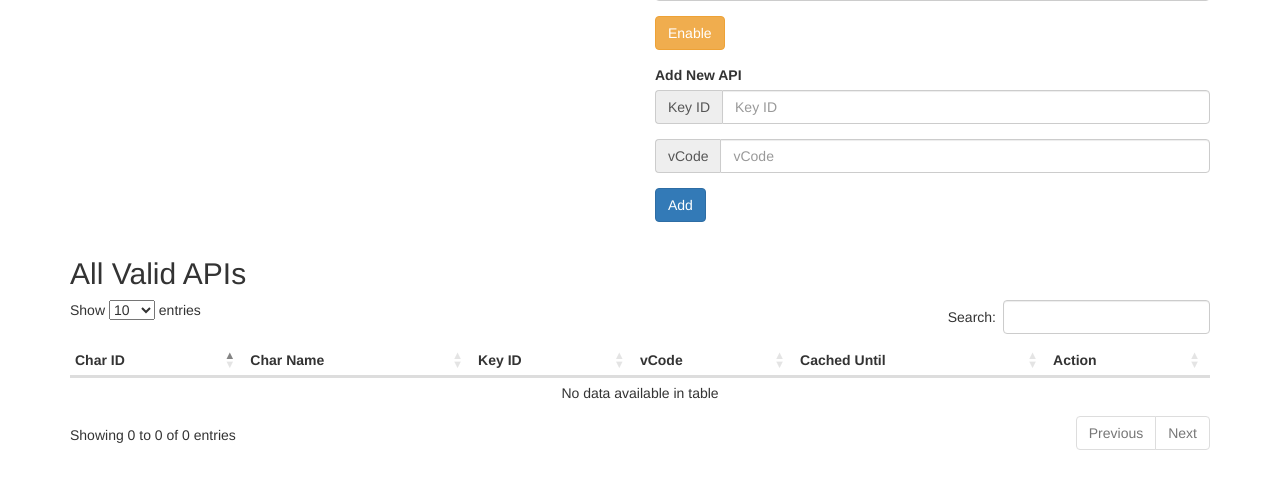
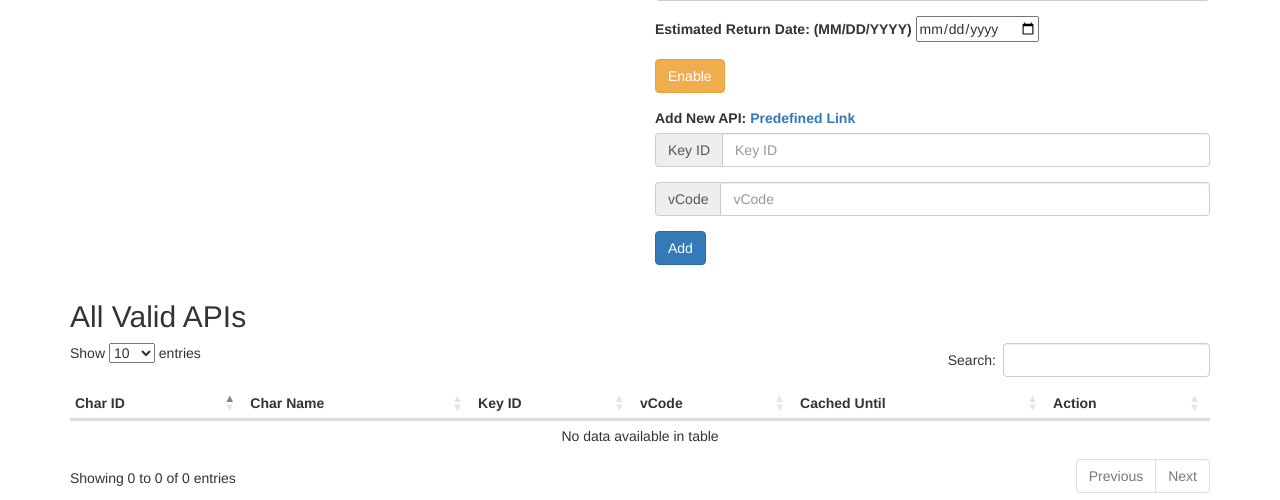
Before and after one commit to macalik/TITDev, a Flask app: template templates/account.html in a window 1280 px wide. Shown: the part 360-860 px from the top of the page. Before the commit the page ends 810 px from the top, so only its background shows below. Run offline with Flask 2, Linux system fonts and the light colour scheme; the template is opened without the code that fills it, so the values that code supplies are empty; parts of the project's set-up code (start-up, migrations or seed data) failed here and were passed over; some libraries are stand-ins or nearby versions.

Commit message:
Implementation Bug Fixes
API Key now grabs all characters, isk/m3 now shows correct value, added date to "away from eve".

```diff
--- a/templates/account.html
+++ b/templates/account.html
@@ -57,11 +57,19 @@
                             <textarea class="form-control" rows="10" name="text" disabled>{{vacation_text}}</textarea>
                         </div>
                         <div class="form-group">
+                            <label for="date">Estimated Return Date</label>
+                            <input id="date" name="date" type="date" value="{{vacation_date}}" disabled/>
+                        </div>
+                        <div class="form-group">
                             <button name="action" type="submit" class="btn btn-danger" value="disable">Disable</button>
                         </div>
                         {% else %}
                         <div class="form-group">
                             <textarea class="form-control" rows="10" name="text"></textarea>
+                        </div>
+                        <div class="form-group">
+                            <label for="date2">Estimated Return Date: (MM/DD/YYYY)</label>
+                            <input id="date2" name="date" type="date" />
                         </div>
                         <div class="form-group">
                             <button name="action" type="submit" class="btn btn-warning" value="enable">Enable</button>
@@ -71,7 +79,7 @@
                 </div>
                 <div>
                     <form method="post">
-                        <label>Add New API</label>
+                        <label>Add New API: <a href="http://community.eveonline.com/support/api-key/CreatePredefined?accessMask={{access_mask}}">Predefined Link</a></label>
                         <div class="form-group">
                             <div class="input-group">
                                 <span class="input-group-addon">Key ID</span>
--- a/templates/corp.html
+++ b/templates/corp.html
@@ -17,13 +17,15 @@
                         <tr>
                             <th>Character</th>
                             <th>Description</th>
+                            <th>Estimated Return Date</th>
                         </tr>
                     </thead>
                     <tbody>
                     {% for user in away_from_eve %}
                         <tr>
-                            <td>{{user[0]}}</td>
-                            <td>{{user[1]}}</td>
+                            {% for info in user %}
+                            <td>{{info}}</td>
+                            {% endfor %}
                         </tr>
                     {% endfor %}
                     </tbody>
--- a/templates/jf.html
+++ b/templates/jf.html
@@ -87,7 +87,7 @@
                     {% if session.UI_Corporation %}
                     <li class="list-group-item">Volume Cost: {{corp_volume_cost}} Isk [@{{corp_m3}} Isk/M3]</li>
                     {% else %}
-                    <li class="list-group-item">Volume Cost: {{volume_cost}} Isk [@{{corp_m3}} Isk/M3]</li>
+                    <li class="list-group-item">Volume Cost: {{volume_cost}} Isk [@{{m3}} Isk/M3]</li>
                     {% endif %}
                     <li class="list-group-item">Collateral Cost: {{collateral_cost}} Isk</li>
                     {% if session.UI_Corporation %}
--- a/views/corp.py
+++ b/views/corp.py
@@ -17,6 +17,6 @@ def home():
     away_from_eve = []
     for character in db_vacation:
         if character["corporation_id"] == base_config["corporation_id"]:
-            away_from_eve.append([character["character_name"], character["vacation"]])
+            away_from_eve.append([character["character_name"], character["vacation"], character["vacation_date"]])
 
     return render_template("corp.html", away_from_eve=away_from_eve)
--- a/views/navigation.py
+++ b/views/navigation.py
@@ -45,8 +45,6 @@ class Navigation:
             else:
                 items = ['TiT', View('Home', 'home'), View('Log In', 'auth.sso_redirect')]
 
-            print(items)
-
             return Navbar(*items)
 
         nav.init_app(app)
```
Also changed, not shown: helpers/caches.py (+7 -7 lines), views/account.py (+15 -3 lines).
